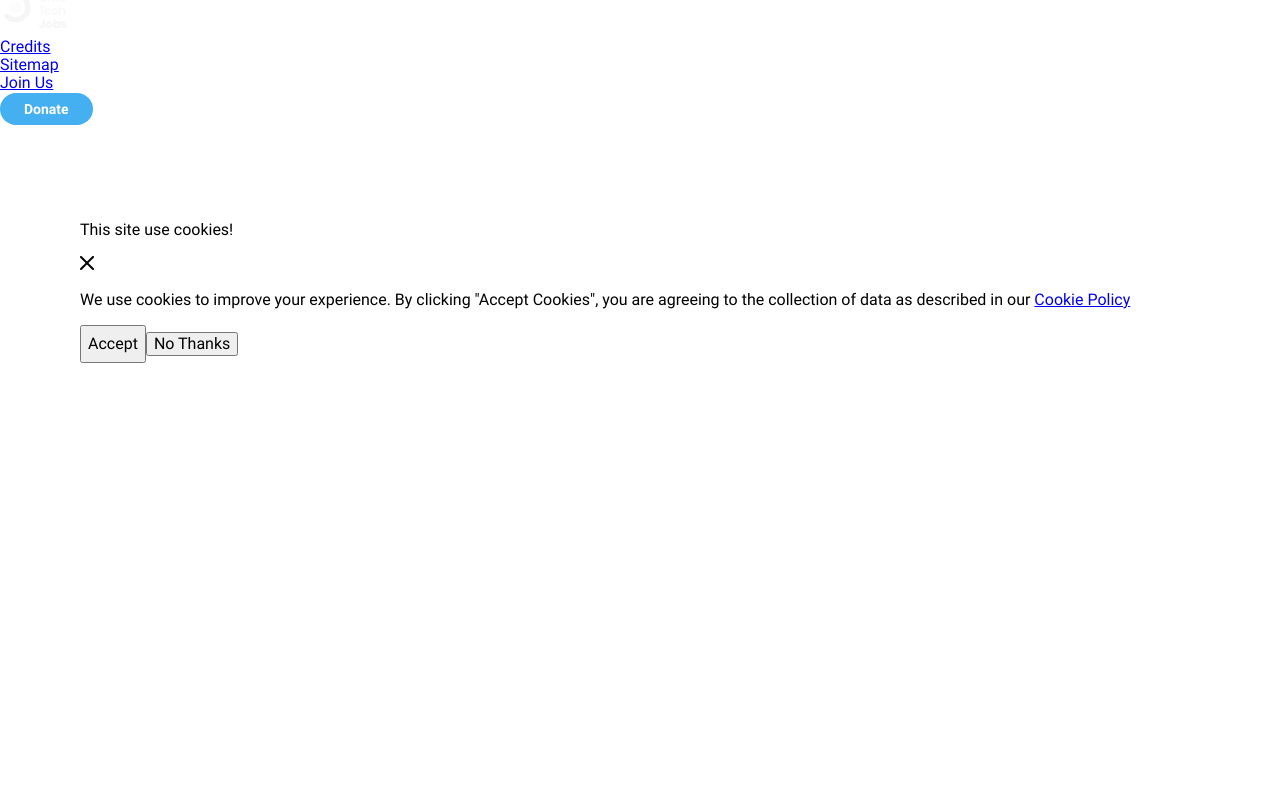
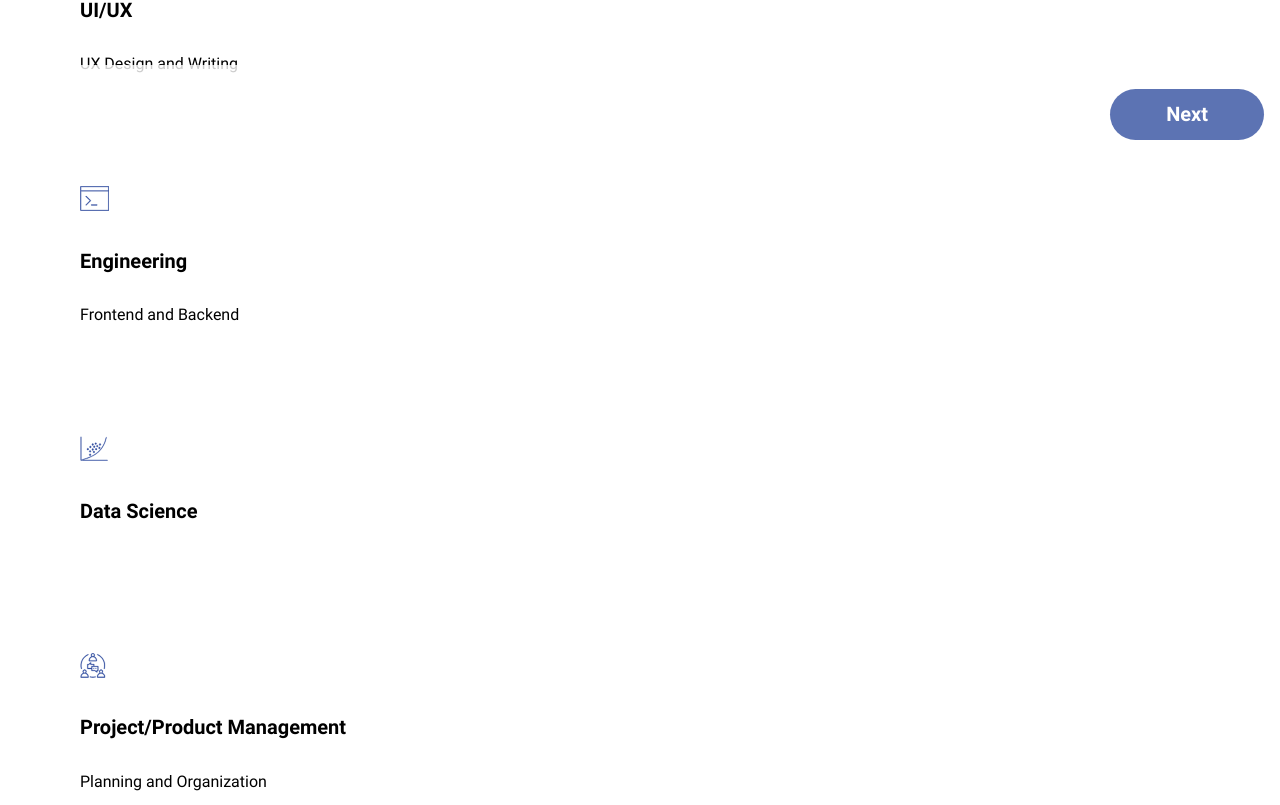
Before and after one commit to hackforla/CivicTechJobs, a React (Vite) app in the folder frontend/: page /qualifier/1 in a window 1280 px wide. Shown: the part 635-1440 px from the top of the page. Before the commit the page ends 1078 px from the top, so only its background shows below. Built offline with nearby package versions, Linux system fonts and the light colour scheme.

Commit message:
Create Qualifier page 1 Cards

```diff
--- a/frontend/src/api_data/copData.ts
+++ b/frontend/src/api_data/copData.ts
@@ -9,6 +9,7 @@ import {
 interface copDatum {
   id: number;
   title: string;
+  subtitle: string;
   icon: React.ElementType;
   description: string;
   roles: string[];
@@ -18,6 +19,7 @@ const copData: copDatum[] = [
   {
     id: 0, // will be replaced by useID when upgrade to React18+; see #200
     title: "UI/UX",
+    subtitle: "UX Design and Writing",
     icon: CopIconUiux,
     description:
       "The User Interface/User Experience (UI/UX) Community of Practice (CoP) is a space for UI and UX designers and research professionals to share effective practices, and give and receive mentorship, set design and research standards, and to create guides for new projects. Recent meeting topics include how to create a professional online portfolio, a meet and greet with a Hack for LA alum who landed a job at Google, how to effectively network, and training in Figma.",
@@ -31,6 +33,7 @@ const copData: copDatum[] = [
   {
     id: 1,
     title: "Engineering",
+    subtitle: "Frontend and Backend",
     icon: CopIconEngineering,
     description:
       "The Engineering Community of Practice (CoP) is a space for developers to share effective practices and set development standards and give and receive mentorship. Recent meeting topics include career advancement strategy workshops and “tech talks” with discussions on architecture paradigms, testing, and new technology.",
@@ -44,6 +47,7 @@ const copData: copDatum[] = [
   {
     id: 2,
     title: "Data Science",
+    subtitle: "",
     icon: CopIconData,
     description:
       "The Data Science Community of Practice (CoP) is a space for data science professionals to discuss the current state of the field, share effective practices, give and receive mentorship, and to workshop projects. Recent meeting topics include reviewing popular tools for data analysis, using data science to improve Hack for LA workflows, and presenting research results to peers and leadership for feedback and mentoring.",
@@ -57,6 +61,7 @@ const copData: copDatum[] = [
   {
     id: 3,
     title: "Project/Product Management",
+    subtitle: "Planning and Organization",
     icon: CopIconProduct,
     description:
       "The Product Managers (PM) Community of Practice (CoP) is a space for product management professionals to share effective practices, and give and receive mentorship, set product management standards, and to create guides and templates for new projects. Recent meeting topics include a project management focused book club, discussing how to best manage knowledge and issues, and brainstorming solutions to various PM issues.",
@@ -72,6 +77,7 @@ const copData: copDatum[] = [
   {
     id: 4,
     title: "DevOps",
+    subtitle: "Dev and IT Operations",
     icon: CopIconOps,
     description:
       "The Operations (Ops) Community of Practice (CoP) is a space for operations professionals to discuss all areas of dev-ops, coordinate infrastructure improvement, and share effective practices, and give and receive mentorship. Recent meeting topics include improving AWS hosting, password vaults, and multi-tenant product architecture.",
--- a/frontend/src/pages/QualifierPage/QualifierPage1.tsx
+++ b/frontend/src/pages/QualifierPage/QualifierPage1.tsx
@@ -1,14 +1,20 @@
 // External Imports
-import React, { Fragment, useState } from "react";
+import React, { useState, useEffect } from "react";
 import { useNavigate } from "react-router-dom";
 
 // Internal Imports
+import { copDatum, fetchAllCopData } from "api_data/copData";
 import Typography from "tw-components/Typography";
 import { Button } from "components/components";
 import { QualifierNav } from "./QualifierComponents";
 
 function QualifierPage1() {
   const navigate = useNavigate();
+  const [copData, setCopData] = useState<copDatum[]>([] as copDatum[]);
+
+  useEffect(() => {
+    setCopData(fetchAllCopData());
+  }, []);
 
   return (
     <>
@@ -18,6 +24,27 @@ function QualifierPage1() {
       <Typography.Paragraph3 className="my-5 text-grey-dark">
         Select one practice area
       </Typography.Paragraph3>
+
+      <div className="flex min-w-fit flex-wrap gap-10">
+        {copData.map((cop) => {
+          return (
+            <div
+              key={cop.id}
+              className="flex min-w-80 flex-col rounded-lg px-5 py-6 shadow-lg"
+            >
+              <div className="ml-auto flex size-16 items-center justify-center rounded-full bg-[#EFF3FF] text-blue-dark">
+                <cop.icon strokeWidth="0.2" height="25" aria-hidden="true" />
+              </div>
+              <Typography.Title5 className="mt-10 text-charcoal">
+                {cop.title}
+              </Typography.Title5>
+              <Typography.Paragraph5 className="mt-2 text-grey-dark">
+                {cop.subtitle}
+              </Typography.Paragraph5>
+            </div>
+          );
+        })}
+      </div>
 
       <QualifierNav addClass="justify-right">
         <Button
--- a/frontend/src/pages/QualifierPage/index.tsx
+++ b/frontend/src/pages/QualifierPage/index.tsx
@@ -28,7 +28,7 @@ function QualifierPage() {
 
   return (
     <QualifiersProvider>
-      <div className="container mx-auto">
+      <div className="container mx-auto mb-8">
         <Stepper />
         <div className="mx-auto max-w-fit">
           <div className="align-center flex w-fit flex-col px-5">
--- a/frontend/src/tw-components/StandardCard.tsx
+++ b/frontend/src/tw-components/StandardCard.tsx
@@ -10,7 +10,7 @@ function Card({ ...props }: CardProps) {
   return (
     <div
       className={clsx(
-        "box-border rounded-2xl p-10 shadow-[0_35px_60px_-15px_rgba(0,0,0,0.3)]",
+        "rounded-2xl p-10 shadow-[0_35px_60px_-15px_rgba(0,0,0,0.3)]",
         props.className,
       )}
     >
```
Also changed, not shown: frontend/src/pages/QualifierPage/components/Card.tsx (deleted).
